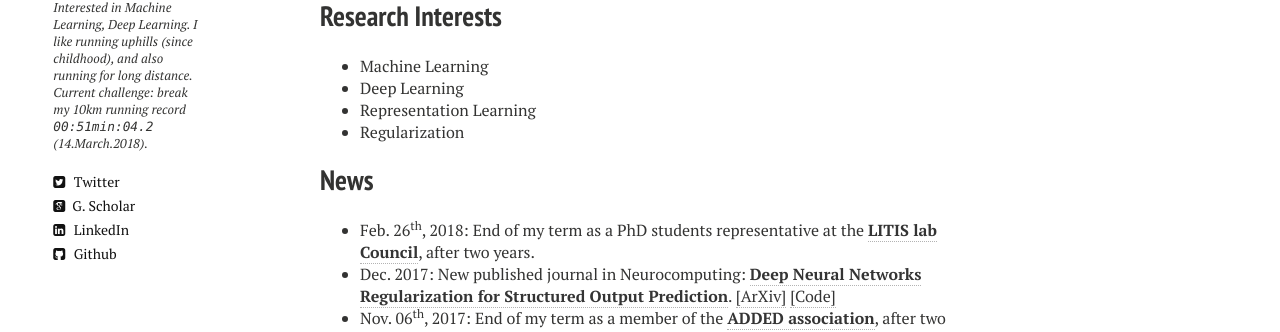
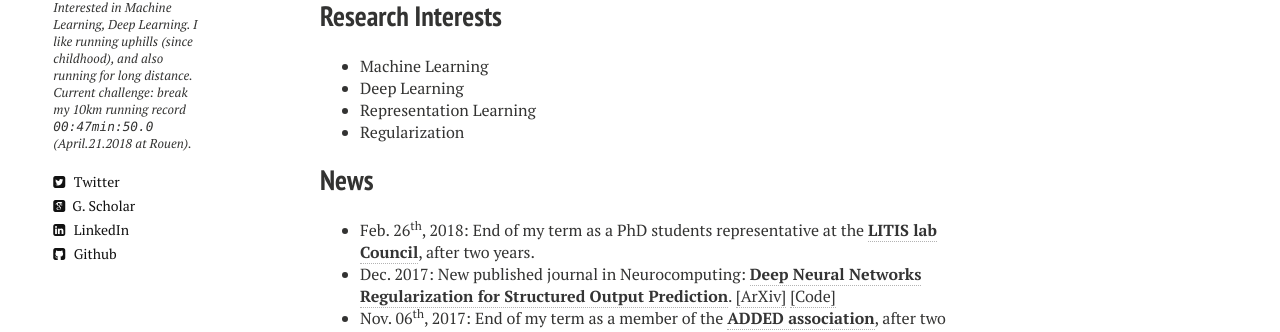
Before and after one commit to sbelharbi/sbelharbi.github.io, a Jekyll site: the page built from index.md, in a window 1280 px wide. Shown: the part 1313-1645 px from the top of the page. Built offline with Jekyll 4.4.1, drawn with Linux system fonts in a browser that asks for light colours; nearby versions of some CDN libraries.

Commit message:
00:47min:50.0

```diff
--- a/_config.yml
+++ b/_config.yml
@@ -12,7 +12,7 @@ disqus_shortname: sbelharbi
 owner:
   name:           Soufiane Belharbi
   avatar:         soufiane.jpeg
-  bio:            "Interested in Machine Learning, Deep Learning. I like running uphills (since childhood), and also running for long distance. Current challenge: break my 10km running record <tt>00:51min:04.2</tt>  (14.March.2018)."
+  bio:            "Interested in Machine Learning, Deep Learning. I like running uphills (since childhood), and also running for long distance. Current challenge: break my 10km running record <tt>00:47min:50.0</tt>  (April.21.2018 at Rouen)."
   email:          #
   # Social networking links are used in author-bio sidebar. Update and remove as you like.
   twitter: s_belharbi
```
